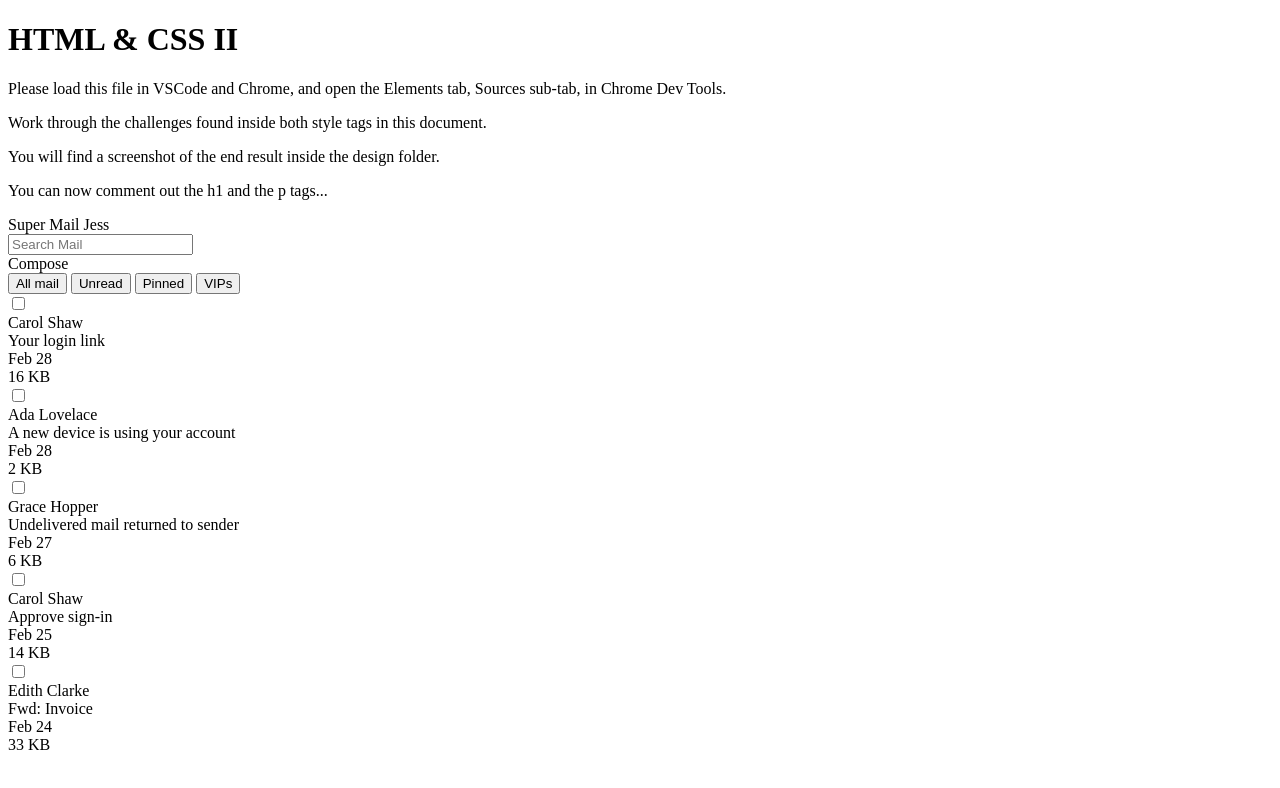
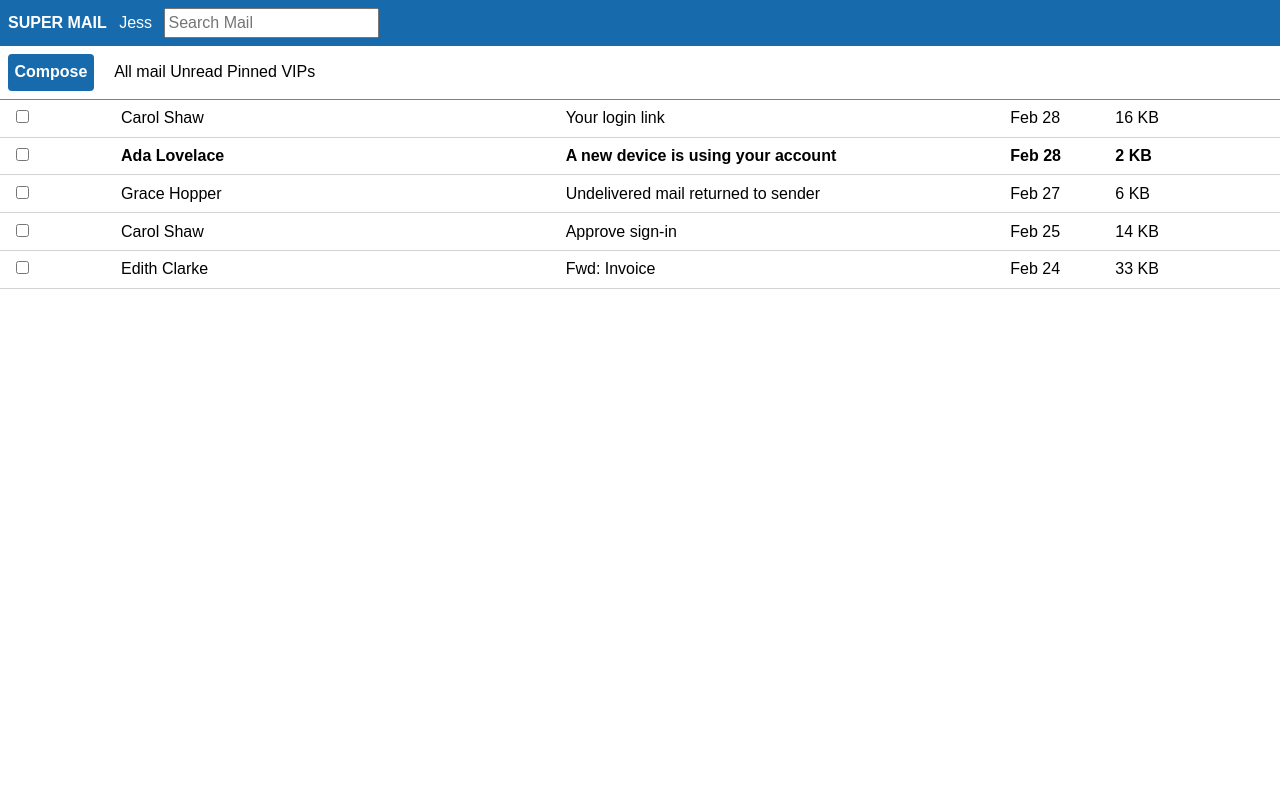
Before and after one commit to bloominstituteoftechnology/module-project-html-and-css-ii-BigGuy404, a plain HTML site: page index.html in a window 1280 px wide. Drawn offline with Linux system fonts and the light colour scheme.

Commit message:
done here

```diff
--- a/index.html
+++ b/index.html
@@ -5,60 +5,145 @@
   <meta charset="UTF-8">
   <style>
     /* 👉 Task 1- Apply the reset found on this page: https://www.joshwcomeau.com/css/custom-css-reset/ */
-
+*, *::before, *::after {
+  box-sizing: border-box;
+}
+* {
+  margin: 0;
+}
+body {
+  line-height: 1.5;
+  -webkit-font-smoothing: antialiased;
+}
+img, picture, video, canvas, svg {
+  display: block;
+  max-width: 100%;
+}
+input, button, textarea, select {
+  font: inherit;
+}
+p, h1, h2, h3, h4, h5, h6 {
+  overflow-wrap: break-word;
+}
+#root, #__next {
+  isolation: isolate;
+}
   </style>
   <style>
     /* 👉 Task 2- Target the body element.
     Apply a font family of Arial to the body element.
     The font property is inherited by descendant (nested) elements. */
+    body {
+      font-family: Arial, Helvetica, sans-serif;
+    }
 
     /* 👉 Task 3- Target the element with id headerTop.
     Apply white color to the text, some padding using px or rem units, and a dark background color. */
+    #headerTop {
+      background-color: #176bad;
+      color: white;
+      padding: 0.5rem;
+    }
 
     /* 👉 Task 4- Target the divs that are directly nested underneath the id headerTop.
     Make them display as inline block, instead of block.
     This will make them render on the same line. */
+    #headerTop > div {
+    display: inline-block;
+    }
 
     /* 👉 Task 5- Target the spans that are nested inside the id headerTop.
     Make them have some margin on the right.
     This will prevent the spans from crashing against one another. */
+    #headerTop span {
+    margin-right: 0.5rem;
+    }
 
     /* 👉 Task 6- Target the first span nested inside the element with id headerTop.
     Make it have a font weight of bold, and transform the text to uppercase. */
+    #headerTop span:first-child {
+    font-weight: bold;
+    text-transform: uppercase;
+    }
 
     /* 👉 Task 7- Target the id headerBottom.
     Give it a bottom border of 1 pixel, solid gray, and a little bit of padding using px or rem units. */
+    #headerBottom {
+    border-bottom: 1px solid gray;
+    padding: 0.5rem;
+    }
 
     /* 👉 Task 8- Target the divs that are nested directly inside the element with id headerBottom.
     Make them display as inline block, instead of block.
     This will cause them to render on the same line.
     You can consolidate this rule with the one on step. 4 */
+    #headerBottom > div {
+    display: inline-block;
+    }
 
     /* 👉 Task 9- Target the "Compose" button, although note it's a div instead an actual button.
     Give it color, bold text, background, padding, border radius, margin right, and a cursor of pointer. */
+    .blue-btn {
+    color: white;
+    font-weight: bold;
+    background-color: #176bad;
+    padding: 0.4rem;
+    border-radius: 4px;
+    margin-right: 1rem;
+    cursor: pointer;
+    }
+
 
     /* 👉 Task 10- Research how to remove all the default styling of button elements.
     Target the button elements inside the element with id headerBottom.
     Remove all their styling, give them a bit of margin to the right, and a cursor of pointer. */
+    /* This is CSS code */
+    #headerBottom button {
+    padding: 0;
+    border: none;
+    background: none;
+    cursor: pointer;
+    }
 
     /* 👉 Task 11- Target the button element inside the id headerBottom that has a class of active
     Make the font weight be bolder, and add a bottom border of 2 pixels solid color (you choose the color).
     Add the class name to the "All mail" button. */
+    #headerBottom button.active {
+    font-weight: bold;
+    border-bottom: 2px solid #176bad;
+    }
 
     /* 👉 Task 12- Target all divs directly nested inside elements with a class of email,
     and make them display as inline-block elements.
     This will make each email render all its details in the same line*/
+    .email div {
+    display: inline-block;
+    }
 
     /* 👉 Task 13- Target the elements with a class of email.
     Give them some padding, bigger padding to the left, and a bottom border of very light grey. */
+    .email {
+    padding: 0.4rem;
+    padding-left: 1rem;
+    border-bottom: 1px solid lightgrey;
+    }
 
     /* 👉 Task 14- Target each div inside the element with a class of email.
     Make the email author and the email subject take 35% of the width of the parent element.
     Make the check, the date and the size take up 8% of the width of the parent element.
     This will arrange the details in visible columns. */
+    .email-name, .email-subject {
+    width: 35%;
+    }
+.email-check, .email-date, .email-size {
+    width: 8%;
+    }
 
     /* 👉 Task 15- Target the second email and have its font weight be bold.
     This will make it look "unread". */
+    .email:nth-child(2) {
+    font-weight: bold;
+    }
 
     /* Well done! Check the design file to make sure you are close enough. */
 
@@ -67,13 +152,6 @@
 </head>
 
 <body>
-  <div id="instructions">
-    <h1>HTML & CSS II</h1>
-    <p>Please load this file in VSCode and Chrome, and open the Elements tab, Sources sub-tab, in Chrome Dev Tools.</p>
-    <p>Work through the challenges found inside both style tags in this document.</p>
-    <p>You will find a screenshot of the end result inside the design folder.</p>
-    <p>You can now comment out the h1 and the p tags...</p>
-  </div>
   <div>
     <header>
       <div id="headerTop">
@@ -81,12 +159,12 @@
           <span>Super Mail</span>
           <span>Jess</span>
         </div>
-        <div>
+        <div class="inline-container">
           <input type="text" placeholder="Search Mail" />
         </div>
       </div>
       <div id="headerBottom">
-        <div>Compose</div>
+        <div class="blue-btn">Compose</div>
         <div>
           <button>All mail</button>
           <button>Unread</button>
```
